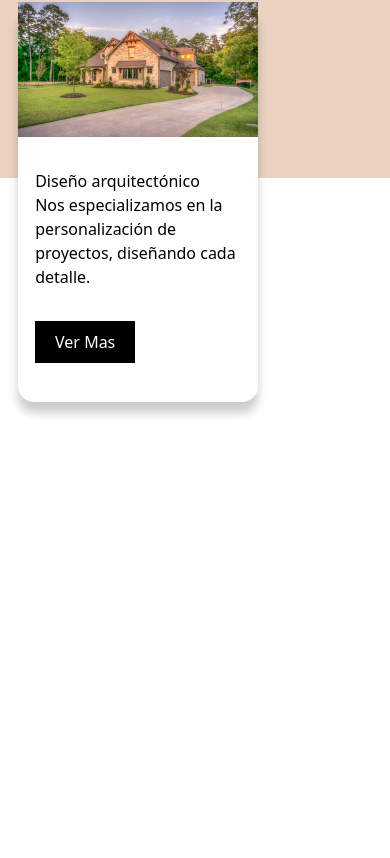
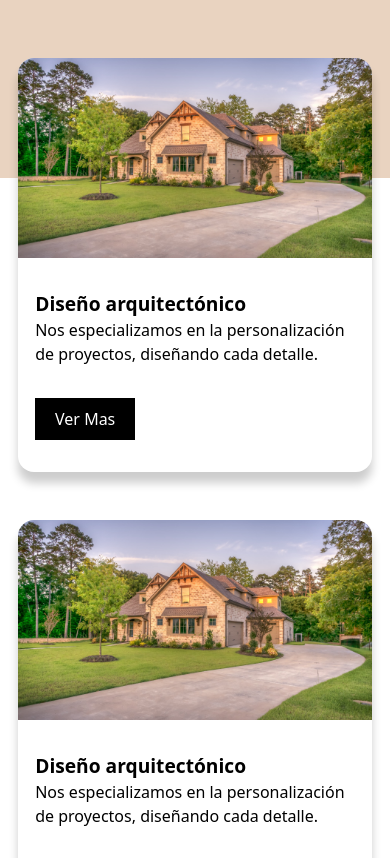
Before and after one commit to renatochoccepalacios/mp-disarq-vite, a React (Vite) app: page / in a window 390 px wide. Shown: the part 866-1724 px from the top of the page. Before the commit the page ends 1292 px from the top, so only its background shows below. Built offline with nearby package versions, Linux system fonts and the light colour scheme.

Commit message:
cards responsivas

```diff
--- a/src/components/ServicioSection.jsx
+++ b/src/components/ServicioSection.jsx
@@ -3,14 +3,51 @@ import prueba1 from '../assets/prueba1.jpg'
 
 export const ServicioSection = () => {
     return (
-        <section className=' relative'>
+        <section className=' relative grid place-content-center min-h-[100dvh]'>
 
-            <div className=' py-6 z-10 px-[1.1rem] max-w-[1260px] m-auto grid grid-cols-1 md:grid-cols-2 lg:grid-cols-4 gap-[3rem]'>
-                <article className='bg-white max-w-[240px] shadow-[0px_11px_10px_rgba(0,0,0,0.2)] rounded-[1rem] flex flex-col  w-full h-[400px]'>
-                    <img src={prueba1} alt="" />
+            <div className=' py-[5rem] z-10 px-[1.1rem] max-w-[1260px] m-auto grid grid-cols-1 md:grid-cols-2 lg:grid-cols-4 gap-[3rem] justify-center align-center'>
+                <article className='bg-white  shadow-[0px_11px_10px_rgba(0,0,0,0.2)] rounded-[1rem] flex flex-col  w-full min-h-[400px]'>
+                    <img src={prueba1} alt="" className='rounded-[1rem] rounded-b-none ' />
                     <div className=' py-[2rem] px-[1.1rem]  flex gap-[2rem] flex-col justify-between'>
                         <div>
-                            <h4>Diseño arquitectónico</h4>
+                            <h3 className='font-bold text-[1.2rem]'>Diseño arquitectónico</h3>
+                            <p>Nos especializamos en la personalización de proyectos, diseñando cada detalle.
+
+</p>
+                        </div>
+                        <a href="" className='p-[0.55rem] w-[100px] text-center bg-black text-white'>Ver Mas</a>
+                    </div>
+                </article>
+                <article className='bg-white  shadow-[0px_11px_10px_rgba(0,0,0,0.2)] rounded-[1rem] flex flex-col  w-full min-h-[400px]'>
+                    <img src={prueba1} alt="" className='rounded-[1rem] rounded-b-none ' />
+                    <div className=' py-[2rem] px-[1.1rem]  flex gap-[2rem] flex-col justify-between'>
+                        <div>
+                            <h3 className='font-bold text-[1.2rem]'>Diseño arquitectónico</h3>
+                            <p>Nos especializamos en la personalización de proyectos, diseñando cada detalle.
+
+</p>
+                        </div>
+                        <a href="" className='p-[0.55rem] w-[100px] text-center bg-black text-white'>Ver Mas</a>
+                    </div>
+                </article>
+                <article className='bg-white  shadow-[0px_11px_10px_rgba(0,0,0,0.2)] rounded-[1rem] flex flex-col  w-full min-h-[400px]'>
+                    <img src={prueba1} alt="" className='rounded-[1rem] rounded-b-none ' />
+                    <div className=' py-[2rem] px-[1.1rem]  flex gap-[2rem] flex-col justify-between'>
+                        <div>
+                            <h3 className='font-bold text-[1.2rem]'>Diseño arquitectónico</h3>
+                            <p>Nos especializamos en la personalización de proyectos, diseñando cada detalle.
+
+</p>
+                        </div>
+                        <a href="" className='p-[0.55rem] w-[100px] text-center bg-black text-white'>Ver Mas</a>
+                    </div>
+                </article>
+
+                <article className='bg-white  shadow-[0px_11px_10px_rgba(0,0,0,0.2)] rounded-[1rem] flex flex-col  w-full min-h-[400px]'>
+                    <img src={prueba1} alt="" className='rounded-[1rem] rounded-b-none ' />
+                    <div className=' py-[2rem] px-[1.1rem]  flex gap-[2rem] flex-col justify-between'>
+                        <div>
+                            <h3 className='font-bold text-[1.2rem]'>Diseño arquitectónico</h3>
                             <p>Nos especializamos en la personalización de proyectos, diseñando cada detalle.
 
 </p>
```
